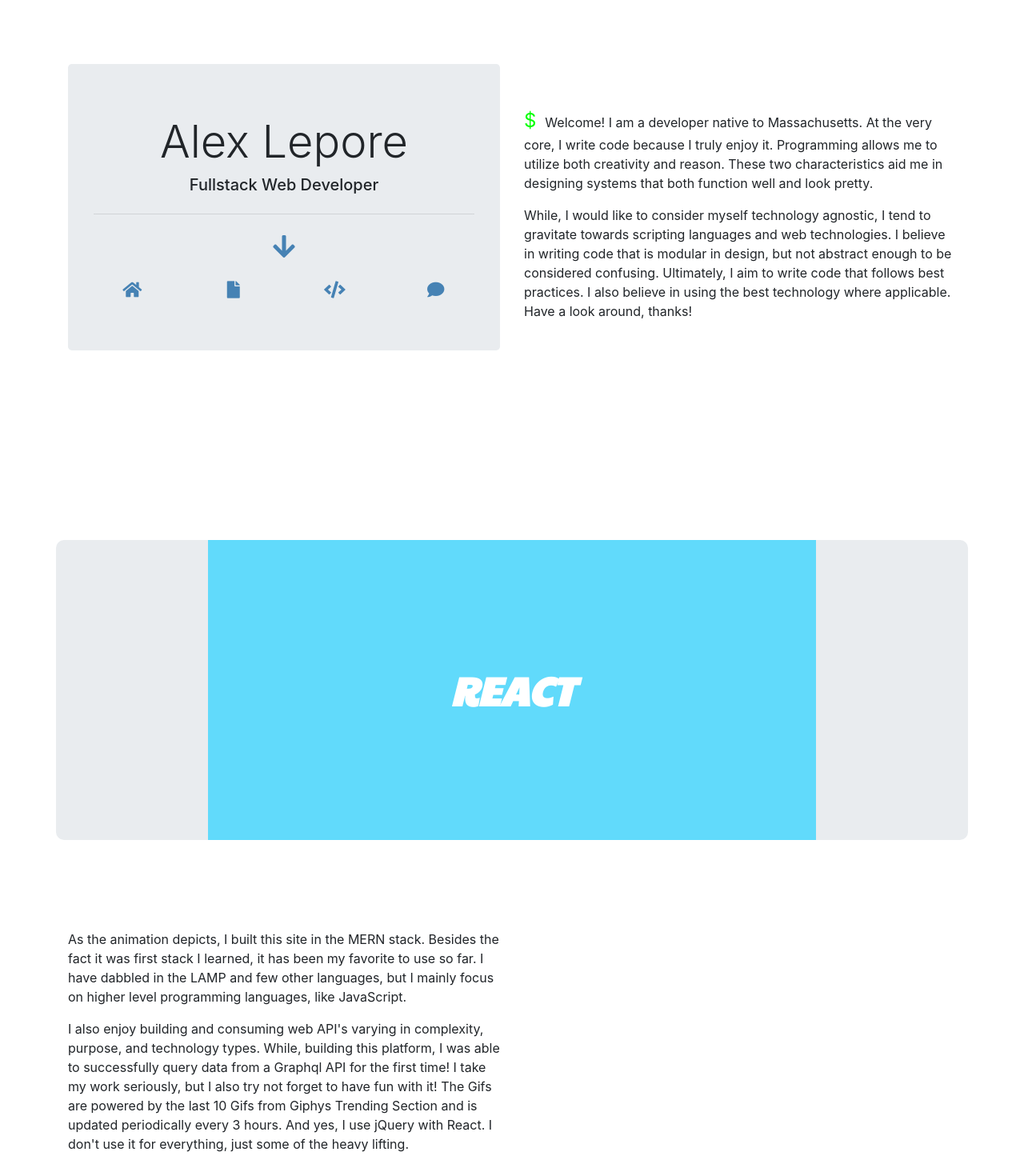
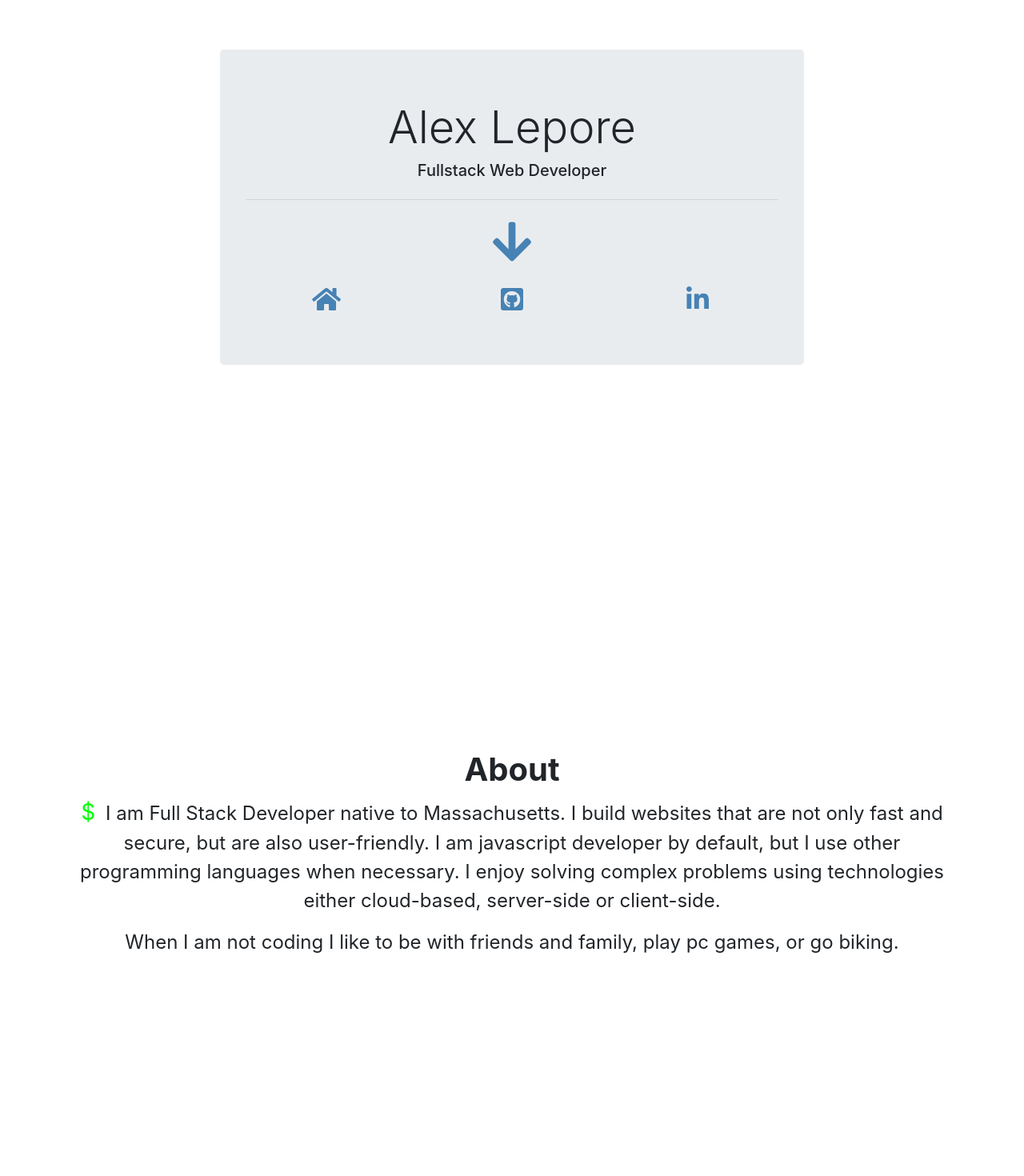
Before and after one commit to alexlepore/node-web, a React (Create React App) app in the folder client/: page / in a window 1280 px wide. Shown: the part 180-1650 px from the top of the page at 80% size. Built offline with nearby package versions, Linux system fonts and the light colour scheme; no server answers.

Commit message:
shuffled some stuff around

```diff
--- a/client/public/index.html
+++ b/client/public/index.html
@@ -26,7 +26,7 @@
       work correctly both with client-side routing and a non-root public URL.
       Learn how to configure a non-root public URL by running `npm run build`.
     -->
-    <title>App</title>
+    <title>AL App</title>
   </head>
   <body>
     <noscript>You need to enable JavaScript to run this app.</noscript>
--- /dev/null
+++ b/client/src/components/aboutintro/AboutIntro.css
@@ -0,0 +1,73 @@
+.indexBio{
+    font-size: 24px;
+}
+
+/*Blinking Cursor*/
+.cursor{
+    color: lime;
+    font-size: 28px;
+}
+
+.cursor:hover{
+    color: cornflowerblue;
+}
+
+#blinking-cursor{
+    animation: blinkingCursor 1s steps(2) infinite
+}
+
+.animated {
+    -webkit-animation-duration: 2s;
+    animation-duration: 2s;
+    -webkit-animation-fill-mode: both;
+    animation-fill-mode: both;
+    animation-iteration-count: infinite;
+ }
+
+/*******/
+@keyframes blinkingCursor {
+    0% { visibility: hidden;}
+    100% { visibility: visible;}
+}
+
+/********/
+@media (max-width: 767px) {
+    .indexBio{
+        font-size: 24px;
+    }
+}
+
+
+@media (max-width: 575px) {
+    body,html{
+        height: 50%;
+    }
+    .indexBio{
+        font-size: 22px;
+    }
+}
+
+@media(max-width: 475px) {
+    body,html{
+        height: 50%;
+    }
+    .indexBio{
+        font-size: 20px;
+    }
+}
+
+
+@media(max-width: 375px) {
+    body,html{
+        height: 50%;
+    }
+    .indexBio{
+        font-size: 18px;
+    }
+    .jump-link{
+        font-size: 22px;
+    }
+    .indexBio{
+        height: 100vh;
+    }
+}
--- /dev/null
+++ b/client/src/components/aboutintro/AboutIntro.js
@@ -0,0 +1,67 @@
+import React, {Component} from 'react';
+import './AboutIntro.css'
+
+class AboutIntro extends Component{
+    componentDidMount(){
+        /* On mount determine function to execute */
+        let themeStorage = localStorage.getItem("dark-theme");
+
+        if(themeStorage === "true"){
+            this.storageSwitch();
+        } else{
+            this.componentDidUpdate();
+        }
+    }
+
+    componentDidUpdate(){
+        document.addEventListener("click", this.switchHandler, false);
+    }
+
+    storageSwitch(){
+        let themeStorage = localStorage.getItem("dark-theme");
+
+        if(themeStorage === "true"){
+            document.addEventListener("click", this.switchHandler, false);
+        }
+    }
+
+    switchHandler = (event) =>{
+        const id = event.target.id;
+        let themeStorage = localStorage.getItem("dark-theme");
+
+        if(id === "customSwitch1"){
+        }
+
+        if(id === "customSwitch1" && themeStorage === "false" ){
+        }
+    }
+
+    render(){
+        return(
+            <div className="row h-100 align-items-center" id="about-intro">
+                <div className="col-md-12 text-center">
+                    <div className="row">
+                        <div class="col-12 text-center">
+                            <h1><b>About</b></h1>
+                        </div>
+                    </div>
+                    <div className="indexBio">
+                        <p>
+                        <span className="cursor">$</span>
+                        <span className="cursor" id="blinking-cursor">_</span>
+                        I am Full Stack Developer native to Massachusetts.
+                        I build websites that are not only fast and secure, but are also user-friendly.
+                        I am javascript developer by default, but I use other programming languages when necessary.
+                        I enjoy solving complex problems using technologies either cloud-based, server-side or client-side.
+                        </p>
+                        <p>
+                        When I am not coding I like to be with friends and family, play pc games, or go biking.
+                        </p>
+                    </div>
+                </div>
+            </div>
+        )
+    }
+}
+
+export default AboutIntro;
--- a/client/src/components/devbanner/DevBanner.css
+++ b/client/src/components/devbanner/DevBanner.css
@@ -1,4 +1,4 @@
-.jumbo-dark{
+.jumbo-dark-2{
     background-color: cornflowerblue;
     color: white;
 }
--- a/client/src/components/footer/Footer.js
+++ b/client/src/components/footer/Footer.js
@@ -26,7 +26,7 @@ class Footer extends Component{
         }
 
         if(themeStorage === "false"){
-            document.querySelector("hr").classList.remove("hr-dark");
+            document.querySelector("footer").classList.remove("dark")
         }
     }
 
@@ -53,7 +53,7 @@ class Footer extends Component{
                     </div>
                     <div className="col-xs-6 col-sm-3 col-md-3 footer-mobile-helper">
                         <p><a href="/experience" target="_blank">Architecture + Experience</a></p>
-                        <p><a href="/portfolio" target="_blank">Portfolio</a></p>
+                        <p><a href="/portfolio" target="_blank">Repositories</a></p>
                         <p><a href="/blog" target="_blank">Blog</a></p>
 
                     </div>
--- a/client/src/components/gifsection/GifSection.css
+++ b/client/src/components/gifsection/GifSection.css
@@ -1,3 +1,7 @@
+.API-text > p {
+    font-size: 24px;
+}
+
 #giphySection{
     overflow-y: auto;
     height: 500px;
@@ -25,7 +29,7 @@
         height: 450px;
     }
     .API-text p{
-        font-size: 15px;
+        font-size: 22px;
     }
 }
 
@@ -36,7 +40,7 @@
         margin-top: 10px;
     }
     .API-text p{
-        font-size: 16px;
+        font-size: 20px;
     }
 }
 
@@ -47,7 +51,7 @@
         margin-top: 10px;
     }
     .API-text p{
-        font-size: 14px;
+        font-size: 18px;
     }
 }
 
--- a/client/src/components/gifsection/GifSection.js
+++ b/client/src/components/gifsection/GifSection.js
@@ -29,16 +29,13 @@ class GifSection extends Component{
                 <div className="col-sm-6 col-xs-6 API-text">
                     <br></br>
                     <p>
-                        As the animation depicts, I built this site in the MERN stack. Besides the fact it was first stack I learned, it has been
-                        my favorite to use so far. I have dabbled in the LAMP and few other languages, but I mainly focus on higher level
-                        programming languages, like JavaScript.
+                        I built this website using the MERN stack as listed in the marquee.
+
+                        If you would like to learn more about this sites architecture follow to the Architecture + Experience page.
                     </p>
                     <p>
-                        I also enjoy building and consuming web API's varying in complexity, purpose, and technology types.
-                        While, building this platform, I was able to successfully query data from a Graphql API for the first time!
-                        I take my work seriously, but I also try not forget to have fun with it! The Gifs are powered by the last
-                        10 Gifs from Giphys Trending Section and is updated periodically every 3 hours. And yes, I use jQuery with React. I don't use it for everything, just some of
-                        the heavy lifting.
+                        I am fully capable of working with complex third party APIS. For this web app I used resources from the Giphy and Github APIs.
+                        The gifs section is set to automatically update every three hours.
                     </p>
                 </div>
                 <div className="col-md-6 col-sm-6 col-xs-12">
--- a/client/src/components/jumbotron/Jumbotron.css
+++ b/client/src/components/jumbotron/Jumbotron.css
@@ -1,9 +1,13 @@
 .jumbo-dark{
-    background-color: slateblue;
+    background-color: cornflowerblue;
 }
 
 .hr-dark{
     background-color: aqua;
+}
+
+.jump-link{
+    font-size: 28px;
 }
 
 /* Links Change Color */
@@ -18,7 +22,6 @@ a, a:link {
 a:hover{
     color: rgb(28, 212, 151);
 }
-
 
 /*Blinking Cursor*/
 .cursor{
--- a/client/src/components/jumbotron/Jumbotron.js
+++ b/client/src/components/jumbotron/Jumbotron.js
@@ -58,50 +58,31 @@ class Jumbotron extends Component{
 
     render(){
         return(
-            <div className="row h-100 align-items-center">
-                <div className="col-md-6 text-center">
+            <div className="row h-100 align-items-center justify-content-center">
+                <div className="col-md-8 text-center">
                     <div className="jumbotron" id="jumbo-home">
                         <h1 className="display-4">Alex Lepore</h1>
                         <h5>Fullstack Web Developer</h5>
                         <hr className="my-4" />
                         <div className="row">
                             <div className="col-sm-12">
-                                <a href="#techStack" target="" className="jump-link"><i className="fa fa-arrow-down fa-2x animated bounce"></i></a>
+                                <a href="#about-intro" target="" className="jump-link"><i className="fa fa-arrow-down fa-2x animated bounce"></i></a>
                             </div>
                         </div>
                         <br></br>
+
                         <div className="row">
-                            <div className="col-md-3 col-sm-3 col-xs-3">
-                                <a href="/" target=""><i className="fas fa-home fa-lg"></i></a>
+                            <div className="col-4">
+                                <a href="/" target=""><i className="fas fa-home fa-2x"></i></a>
                             </div>
-                            <div className="col-md-3 col-sm-3 col-xs-3">
-                            <a href="/experience" target="_blank"><i className="fa fa-file fa-lg"></i></a>
+                            <div className="col-4">
+                                <a href="https://github.com/alexlepore" target="_blank"><i className="fab fa-github-square fa-2x"></i></a>
                             </div>
-                            <div className="col-md-3 col-sm-3 col-xs-3">
-                            <a href="/portfolio" target="_blank"><i className="fa fa-code fa-lg"></i></a>
-                            </div>
-                            <div className="col-md-3 col-sm-3 col-xs-3">
-                                <a href="/blog" target="_blank"><i className="fa fa-comment fa-lg"></i></a>
+                            <div className="col-4">
+                                <a href="https://www.linkedin.com/in/alex-lepore-448321176/" target="_blank"><i className="fab fa-linkedin-in fa-2x"></i></a>
                             </div>
                         </div>
                     </div>
-                </div>
-                <div className="col-md-6 indexBio">
-                    <p>
-                    <span className="cursor">$</span>
-                    <span className="cursor" id="blinking-cursor">_</span>
-                    Welcome! I am a developer native to Massachusetts.
-                    At the very core, I write code because I truly enjoy it.
-                    Programming allows me to utilize both creativity and reason.
-                    These two characteristics aid me in designing systems that both function well and look pretty.
-                    </p>
-                    <p>
-                    While, I would like to consider myself technology agnostic,
-                    I tend to gravitate towards scripting languages and web technologies.
-                    I believe in writing code that is modular in design, but not abstract enough to be considered confusing.
-                    Ultimately, I aim to write code that follows best practices. I also believe in using the best technology where applicable.
-                    Have a look around, thanks!
-                    </p>
                 </div>
             </div>
         )
--- a/client/src/pages/homepage/HomePage.js
+++ b/client/src/pages/homepage/HomePage.js
@@ -2,6 +2,7 @@ import React, {Component} from 'react';
 import './HomePage.css';
 import DarkMode from '../../components/darkmode/DarkMode';
 import Jumbotron from '../../components/jumbotron/Jumbotron';
+import AboutIntro from '../../components/aboutintro/AboutIntro';
 import TechStack from '../../components/techstack/TechStack';
 import GifSection from '../../components/gifsection/GifSection';
 import Footer from '../../components/footer/Footer';
@@ -17,6 +18,9 @@ class HomePage extends Component {
                     <Jumbotron />
                 </div>
                 <div className="container verticalHeight">
+                    <AboutIntro />
+                </div>
+                <div className="container verticalHeight">
                     <TechStack />
                     <GifSection />
                 </div>
```
Also changed, not shown: client/src/components/devbanner/DevBanner.js (+5 -5 lines), 1 other file (tests, documents, lock files or other folders).
